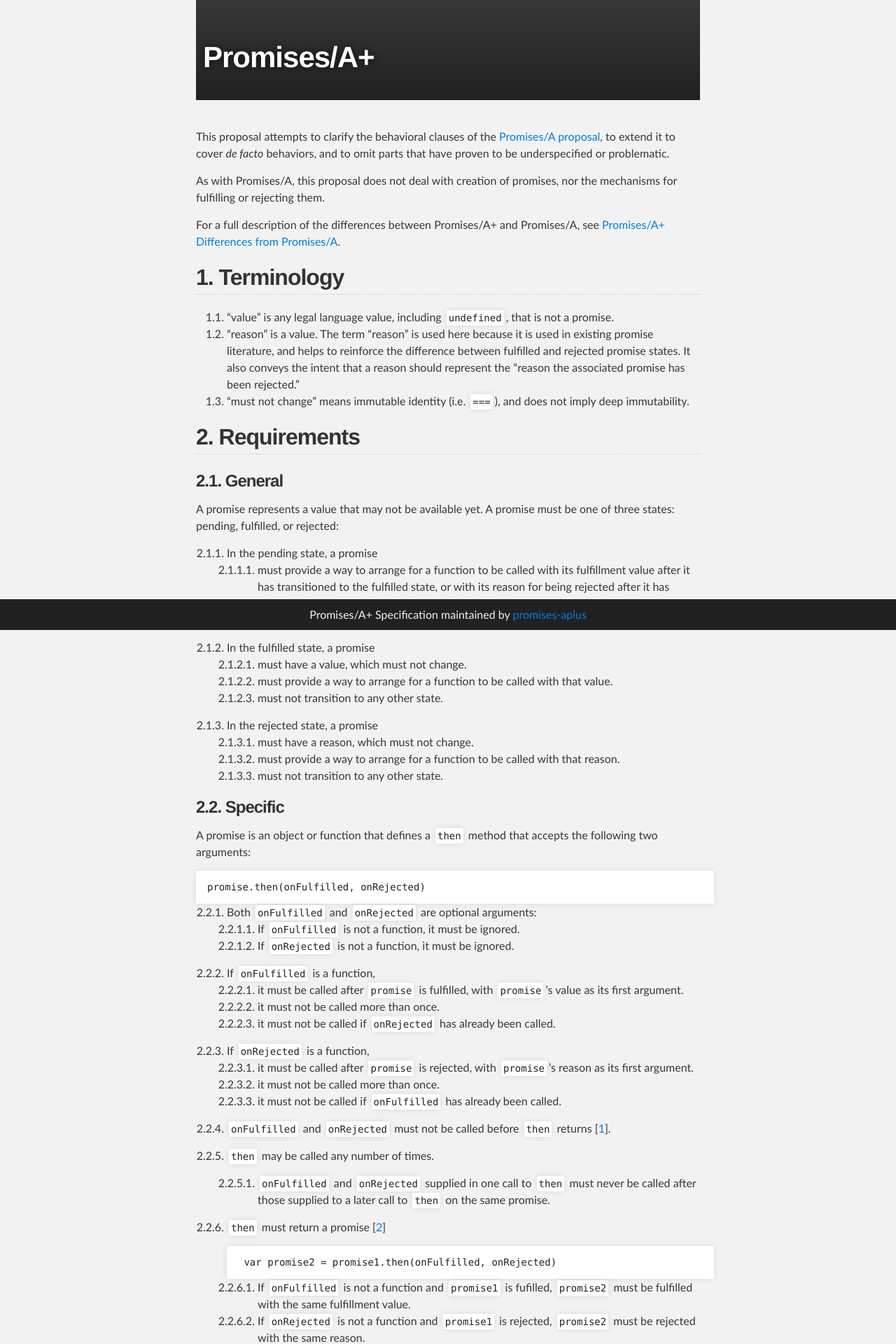
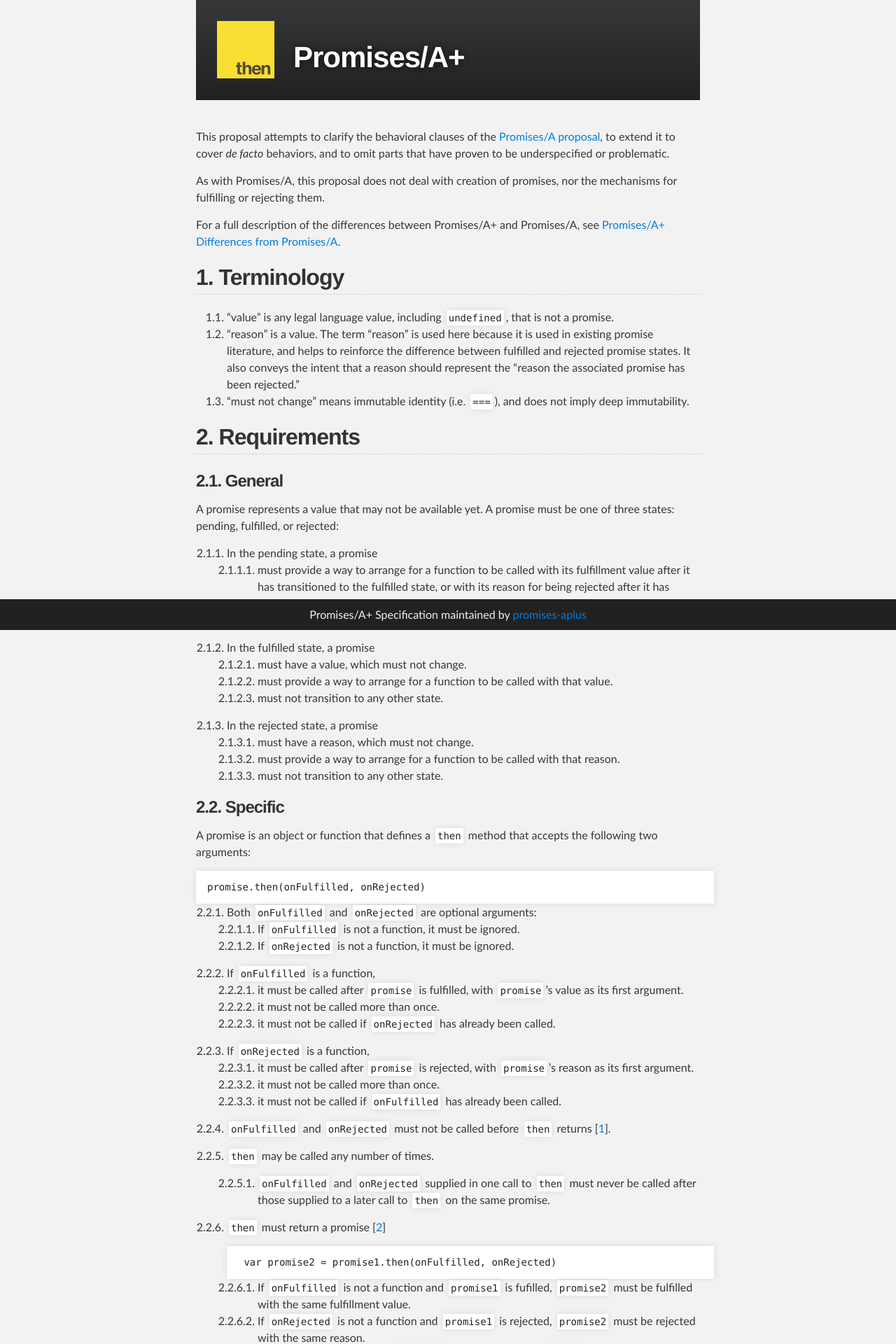
Before and after one commit to promises-aplus/promises-spec, a Jekyll site: the page built from index.md, in a window 1280 px wide. Shown: the top 1920 px of the page at 70% size. Built offline with Jekyll 4.4.1, drawn with Linux system fonts in a browser that asks for light colours.

Commit message:
Logo in GitHub pages, fixes #39

```diff
--- a/assets/stylesheet.css
+++ b/assets/stylesheet.css
@@ -252,8 +252,19 @@ h1 {
   font-size: 42px;
   font-weight: 700;
   margin: 0 0 40px 0;
-  padding: 50px 10px 30px 10px;
+  padding: 50px 10px 30px 139px;
   text-shadow: #111 0px 0px 10px;
+  position: relative;
+}
+h1:before {
+  content: '';
+  display: inline-block;
+  width: 82px;
+  height: 82px;
+  background: url(logo-small.png);
+  position: absolute;
+  left: 30px;
+  top: 30px;
 }
 
 body {
```
Also changed, not shown: assets/logo-small.png (added).
